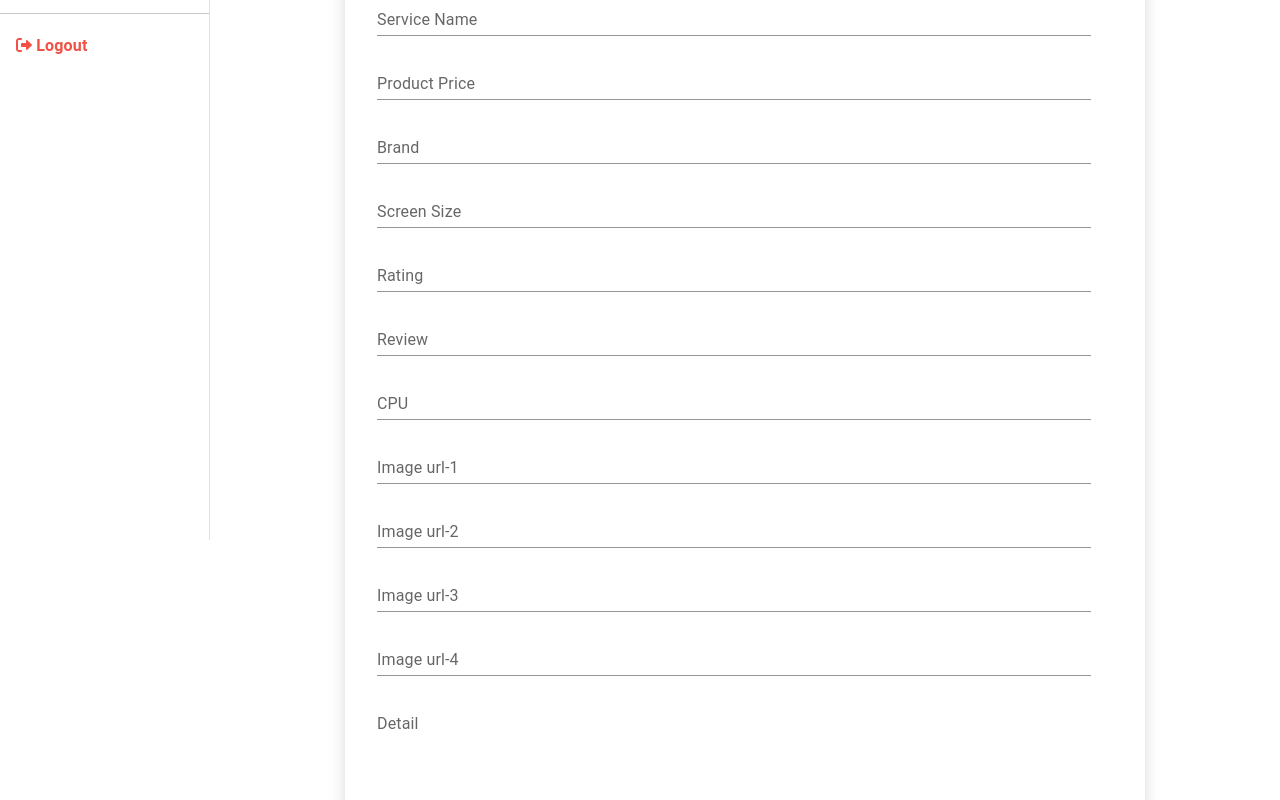
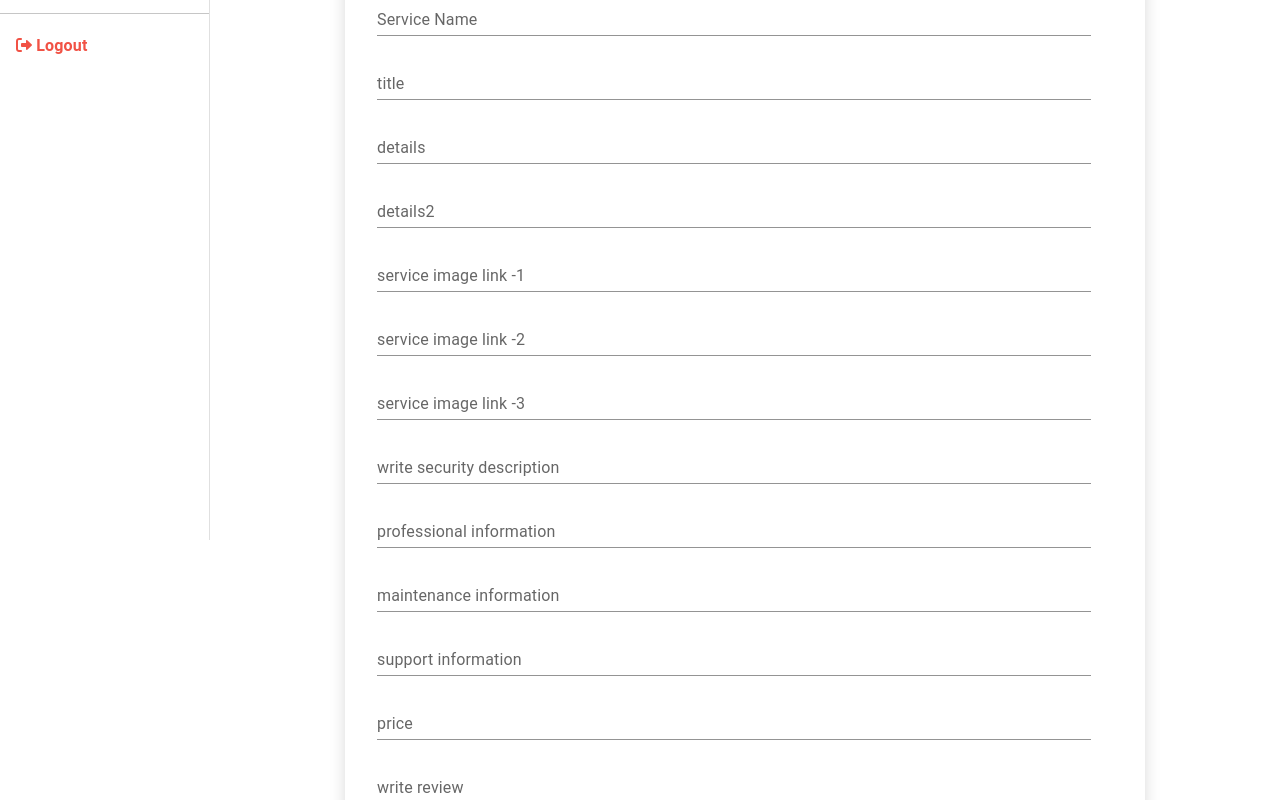
Before and after one commit to sharifok1/project-RoofLine, a React (Create React App) app: page /dashboard/addAProduct in a window 1280 px wide. Shown: the part 260-1060 px from the top of the page. Built offline with nearby package versions, Linux system fonts and the light colour scheme; no server answers; sample sign-in values are in the browser's storage.

Commit message:
add service done

```diff
--- a/src/Pages/Dashboard/AddAProduct/AddAProduct.js
+++ b/src/Pages/Dashboard/AddAProduct/AddAProduct.js
@@ -59,46 +59,103 @@ const AddAProduct = () => {
           sx={{ width: "95%", m: 1 }}
           id="standard-basic"
           label="Service Name"
-          name="product_name"
+          name="name"
           onBlur={handleOnBlur}
           variant="standard"
         />
         <TextField
           sx={{ width: "95%", m: 1 }}
           id="standard-basic"
-          label="Product Price"
-          name="product_price"
+          label="title"
+          name="title"
           onBlur={handleOnBlur}
           variant="standard"
         />
         <TextField
           sx={{ width: "95%", m: 1 }}
           id="standard-basic"
-          label="Brand"
-          name="brand"
+          label="details"
+          name="details"
           onBlur={handleOnBlur}
           variant="standard"
         />
         <TextField
           sx={{ width: "95%", m: 1 }}
           id="standard-basic"
-          label="Screen Size"
-          name="screen_size"
+          label="details2"
+          name="details2"
           onBlur={handleOnBlur}
           variant="standard"
         />
         <TextField
           sx={{ width: "95%", m: 1 }}
           id="standard-basic"
-          label="Rating"
-          name="rating"
+          label="service image link -1"
+          name="img1"
           onBlur={handleOnBlur}
           variant="standard"
         />
         <TextField
           sx={{ width: "95%", m: 1 }}
           id="standard-basic"
-          label="Review"
+          label="service image link -2"
+          name="img2"
+          onBlur={handleOnBlur}
+          variant="standard"
+        />
+        <TextField
+          sx={{ width: "95%", m: 1 }}
+          id="standard-basic"
+          label="service image link -3"
+          name="img3"
+          onBlur={handleOnBlur}
+          variant="standard"
+        />
+        <TextField
+          sx={{ width: "95%", m: 1 }}
+          id="standard-basic"
+          label="write security description"
+          name="security"
+          onBlur={handleOnBlur}
+          variant="standard"
+        />
+        <TextField
+          sx={{ width: "95%", m: 1 }}
+          id="standard-basic"
+          label="professional information"
+          name="professional"
+          onBlur={handleOnBlur}
+          variant="standard"
+        />
+        <TextField
+          sx={{ width: "95%", m: 1 }}
+          id="standard-basic"
+          label="maintenance information"
+          name="maintenance"
+          onBlur={handleOnBlur}
+          variant="standard"
+        />
+        <TextField
+          sx={{ width: "95%", m: 1 }}
+          id="standard-basic"
+          label="support information"
+          name="support"
+          onBlur={handleOnBlur}
+          variant="standard"
+        />
+        <TextField
+          sx={{ width: "95%", m: 1 }}
+          id="standard-basic"
+          label="price"
+          name="price"
+          onBlur={handleOnBlur}
+          variant="standard"
+          type='number'
+        />
+        <TextField
+          sx={{ width: "95%", m: 1 }}
+          id="standard-basic"
+          label="write review"
           name="review"
           onBlur={handleOnBlur}
           variant="standard"
@@ -106,53 +163,14 @@ const AddAProduct = () => {
         <TextField
           sx={{ width: "95%", m: 1 }}
           id="standard-basic"
-          label="CPU"
-          name="cpu"
+          label="rating"
+          name="rate"
           onBlur={handleOnBlur}
           variant="standard"
+          type='number'
         />
-        <TextField
-          sx={{ width: "95%", m: 1 }}
-          id="standard-basic"
-          label="Image url-1"
-          name="image1"
-          onBlur={handleOnBlur}
-          variant="standard"
-        />
-        <TextField
-          sx={{ width: "95%", m: 1 }}
-          id="standard-basic"
-          label="Image url-2"
-          name="image2"
-          onBlur={handleOnBlur}
-          variant="standard"
-        />
-        <TextField
-          sx={{ width: "95%", m: 1 }}
-          id="standard-basic"
-          label="Image url-3"
-          name="image3"
-          onBlur={handleOnBlur}
-          variant="standard"
-        />
-        <TextField
-          sx={{ width: "95%", m: 1 }}
-          id="standard-basic"
-          label="Image url-4"
-          name="image4"
-          onBlur={handleOnBlur}
-          variant="standard"
-        />
-        <TextField
-          sx={{ width: "95%", m: 1 }}
-          id="standard-multiline-static"
-          label="Detail"
-          name="detail"
-          onBlur={handleOnBlur}
-          multiline
-          rows={4}
-          variant="standard"
-        />
+
+
 
         <Button
           sx={{ width: "95%", m: 1 }}
```
